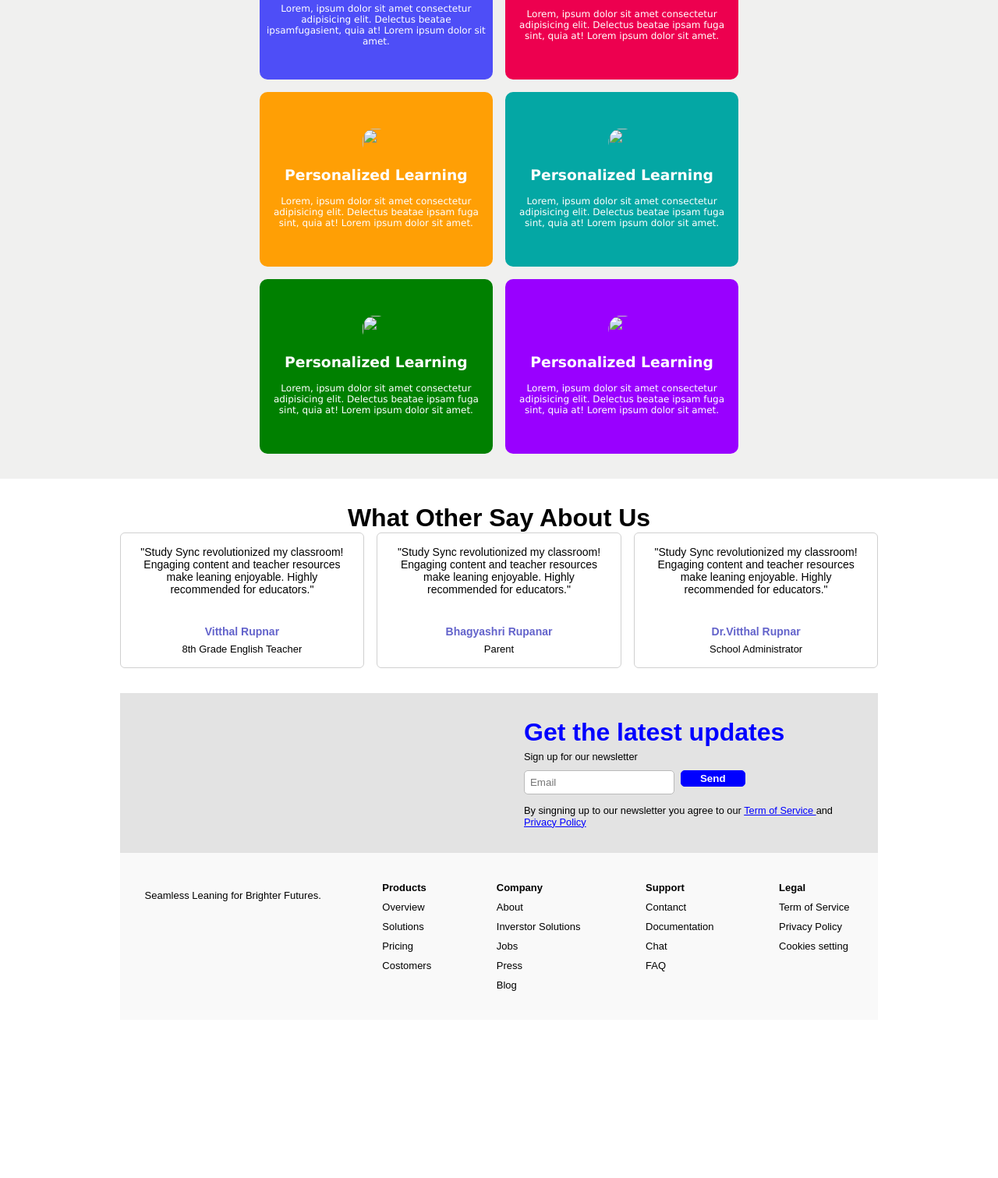
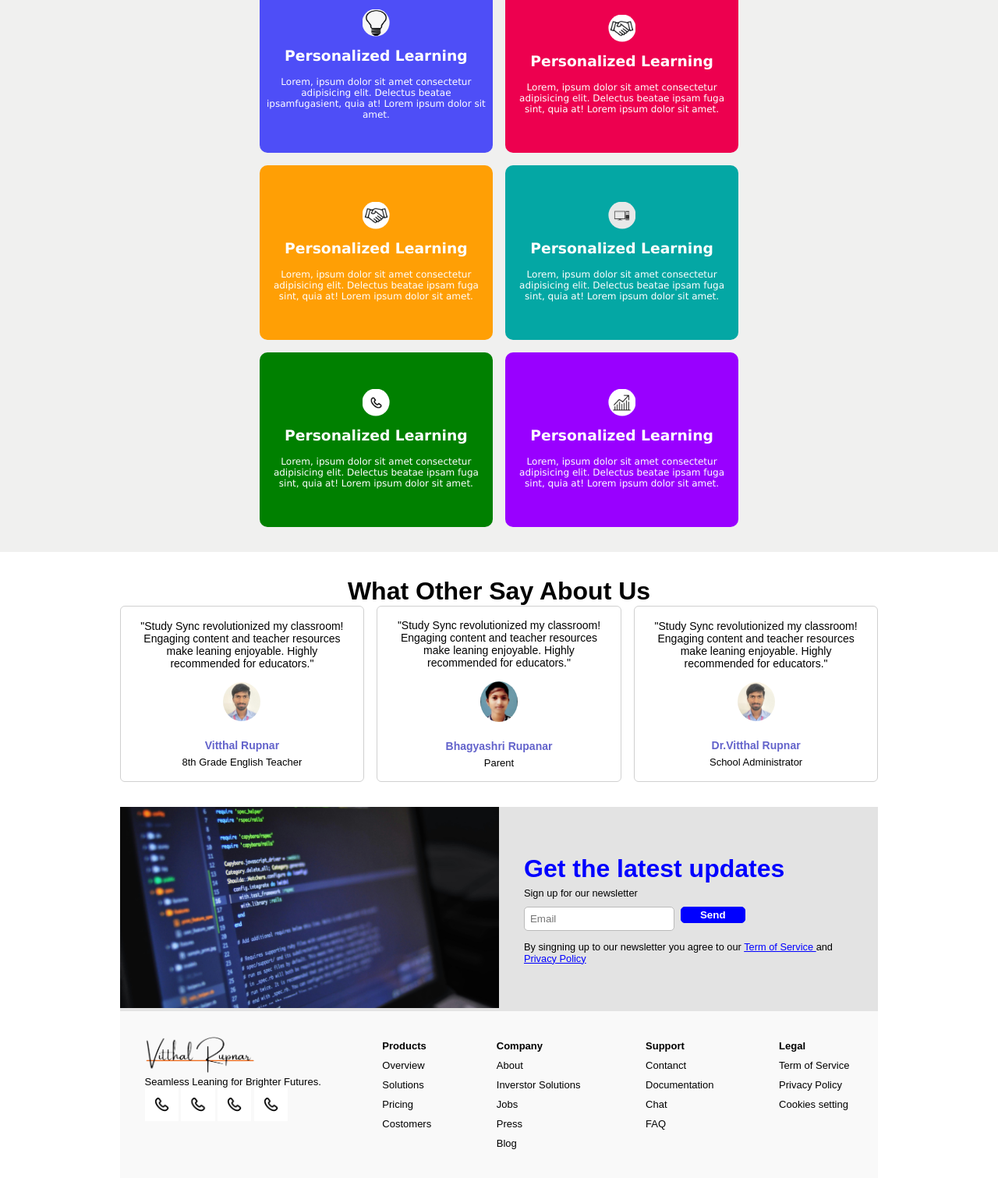
Before and after one commit to vitthalrupnar/Responsive-Website, a plain HTML site: page index.html in a window 1280 px wide. Shown: the part 848-2359 px from the top of the page at 78% size. Before the commit the page ends 2156 px from the top, so only its background shows below. Drawn offline with nearby package versions, Linux system fonts and the light colour scheme; files that its build step writes are made by us from their sources.

Commit message:
Updated the path changes in main file

```diff
--- a/index.html
+++ b/index.html
@@ -5,7 +5,7 @@
     <meta name="viewport" content="width=device-width, initial-scale=1.0">
     <title>Study Sync Website</title>
     <link rel="stylesheet" href="https://cdn.jsdelivr.net/npm/bootstrap-icons@1.11.3/font/bootstrap-icons.min.css">
-    <link rel="stylesheet" href="style.css">
+    <link rel="stylesheet" href="css/style.css">
 </head>
 <body>
     <div class="container">
@@ -14,7 +14,7 @@
             <nav>
                 <div class="navbar">
                     <div class="logo">
-                        <img src="no bg logo.png" alt="">
+                        <img src="images/no bg logo.png" alt="">
                     </div>
                     <div class="nav-items">
                         <ul>
@@ -30,7 +30,7 @@
                     </div>
 
                     <div class="hamburgerlogo">
-                        <img src="align-right.png" alt="" width="31rem" height="31rem">
+                        <img src="images/align-right.png" alt="" width="31rem" height="31rem">
                     </div>
                 </div>
             </nav>
@@ -51,7 +51,7 @@
                 </div>
 
                 <div class="content-left">
-                    <img class="left-image" src="WhatsApp Image 2024-03-07 at 23.13.16_88277070.jpg" alt="">
+                    <img class="left-image" src="images/WhatsApp Image 2024-03-07 at 23.13.16_88277070.jpg" alt="">
                 </div>
             </div>
         </section>
@@ -98,38 +98,38 @@
                 <div id="cards">
 <!-- card 1 -->
                     <div class="card1 cd">
-                        <img class="icon-container" src="learning.jpg" alt="">
+                        <img class="icon-container" src="images/learning.jpg" alt="">
                         <h3 class="card-heading">Personalized Learning</h3>
                         <p class="card-para">Lorem, ipsum dolor sit amet consectetur adipisicing elit. Delectus beatae ipsamfugasient, quia at! Lorem ipsum dolor sit amet.</p>
                     </div>
 
 <!-- card 2 -->
                     <div class="card2 cd">
-                        <img class="icon-container" src="partnership.jpg" alt="">
+                        <img class="icon-container" src="images/partnership.jpg" alt="">
                         <h3 class="card-heading">Personalized Learning</h3>
                         <p class="card-para">Lorem, ipsum dolor sit amet consectetur adipisicing elit. Delectus beatae ipsam fuga sint, quia at! Lorem ipsum dolor sit amet.</p>
                     </div>
 <!-- card 3 -->
                     <div class="card3 cd">
-                        <img class="icon-container" src="partnership.jpg" alt="">
+                        <img class="icon-container" src="images/partnership.jpg" alt="">
                         <h3 class="card-heading">Personalized Learning</h3>
                         <p class="card-para">Lorem, ipsum dolor sit amet consectetur adipisicing elit. Delectus beatae ipsam fuga sint, quia at! Lorem ipsum dolor sit amet.</p>
                     </div>
 <!-- card 4 -->
                     <div class="card4 cd">
-                        <img class="icon-container" src="tech.jpg" alt="">
+                        <img class="icon-container" src="images/tech.jpg" alt="">
                         <h3 class="card-heading">Personalized Learning</h3>
                         <p class="card-para">Lorem, ipsum dolor sit amet consectetur adipisicing elit. Delectus beatae ipsam fuga sint, quia at! Lorem ipsum dolor sit amet.</p>
                     </div>
 <!-- card 5 -->
                     <div class="card5 cd">
-                        <img class="icon-container" src="support.jpg" alt="">
+                        <img class="icon-container" src="images/support.jpg" alt="">
                         <h3 class="card-heading">Personalized Learning</h3>
                         <p class="card-para">Lorem, ipsum dolor sit amet consectetur adipisicing elit. Delectus beatae ipsam fuga sint, quia at! Lorem ipsum dolor sit amet.</p>
                     </div>
 <!-- card 6 -->
                     <div class="card6 cd">
-                        <img class="icon-container" src="analytic.jpg" alt="">
+                        <img class="icon-container" src="images/analytic.jpg" alt="">
                         <h3 class="card-heading">Personalized Learning</h3>
                         <p class="card-para">Lorem, ipsum dolor sit amet consectetur adipisicing elit. Delectus beatae ipsam fuga sint, quia at! Lorem ipsum dolor sit amet.</p>
                     </div>
@@ -149,19 +149,19 @@
                 <div class="section4-cards">
                     <div class="section4-card section-4-card-1">
                         <p class="section4-para">"Study Sync revolutionized my classroom! Engaging content and teacher resources make leaning enjoyable. Highly recommended for educators."</p>
-                        <img class="section4-image" src="IMG-20230928-WA0015.jpg" alt="">
+                        <img class="section4-image" src="images/IMG-20230928-WA0015.jpg" alt="">
                         <p class="tsection4-staff-name">Vitthal Rupnar</p>
                         <p class="section4-staff-status">8th Grade English Teacher</p>
                     </div>
                     <div class="section4-card section-4-card-1">
                         <p class="section4-para">"Study Sync revolutionized my classroom! Engaging content and teacher resources make leaning enjoyable. Highly recommended for educators."</p>
-                        <img class="section4-image" src="phot.jpg" alt="">
+                        <img class="section4-image" src="images/phot.jpg" alt="">
                         <p class="tsection4-staff-name">Bhagyashri Rupanar</p>
                         <p class="section4-staff-status">Parent</p>
                     </div>
                     <div class="section4-card section-4-card-3">
                         <p class="section4-para">"Study Sync revolutionized my classroom! Engaging content and teacher resources make leaning enjoyable. Highly recommended for educators."</p>
-                        <img class="section4-image" src="IMG-20230928-WA0015.jpg" alt="">
+                        <img class="section4-image" src="images/IMG-20230928-WA0015.jpg" alt="">
                         <p class="tsection4-staff-name">Dr.Vitthal Rupnar</p>
                         <p class="section4-staff-status">School Administrator</p>
                     </div>
@@ -175,7 +175,7 @@
         <section id="section5">
             <div class="section5">
                 <div class="section-left">
-                    <img src="pexels-luis-gomes-546819.jpg" alt="">
+                    <img src="images/pexels-luis-gomes-546819.jpg" alt="">
                 </div>
                 <div class="section-right">
                     <h2>
@@ -201,13 +201,13 @@
         <footer>
             <div class="footer">
                 <div class="column1">
-                    <img class="footer-logo" src="no bg logo.png" alt="">
+                    <img class="footer-logo" src="images/no bg logo.png" alt="">
                     <p>Seamless Leaning for Brighter Futures.</p>
                     <div class="footer-icon">
-                        <img src="support.jpg" alt="">
-                        <img src="support.jpg" alt="">
-                        <img src="support.jpg" alt="">
-                        <img src="support.jpg" alt="">
+                        <img src="images/support.jpg" alt="">
+                        <img src="images/support.jpg" alt="">
+                        <img src="images/support.jpg" alt="">
+                        <img src="images/support.jpg" alt="">
                     </div>
                 </div>
 
```
